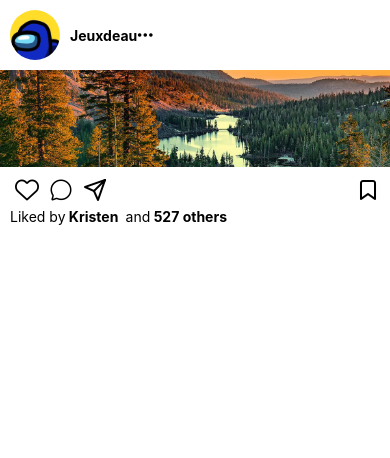
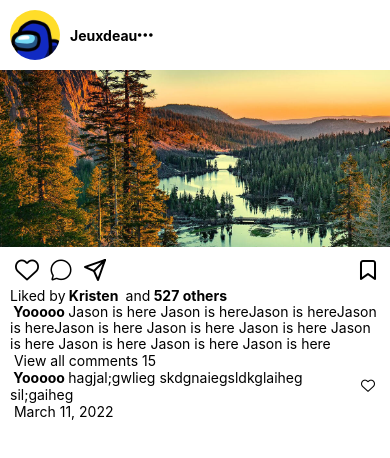
Before and after one commit to Jeuxdeau09/InstagramClone, a React Native app: screen / in a window 390 px wide. Shown: the top 458 px of the page. Built offline with nearby package versions, Linux system fonts and the light colour scheme.

Commit message:
finished UI

```diff
--- a/App.tsx
+++ b/App.tsx
@@ -61,13 +61,39 @@ const App = () => {
           />
         </View>
 
-        <Text>
+        {/* likes */}
+        <Text style={styles.text}>
           Liked by
-          <Text style={{fontWeight: fonts.weight.bold}}> Kristen </Text> and
-          <Text style={{fontWeight: fonts.weight.bold}}> 527 others </Text>
+          <Text style={styles.bold}> Kristen </Text> and
+          <Text style={styles.bold}> 527 others </Text>
         </Text>
 
         {/* Post description */}
+        <Text style={styles.text}>
+          <Text style={styles.bold}> Yooooo </Text>
+          Jason is here Jason is hereJason is hereJason is hereJason is here
+          Jason is here Jason is here Jason is here Jason is here Jason is here
+          Jason is here
+        </Text>
+
+        {/* Comments */}
+        <Text> View all comments 15</Text>
+        <View style={styles.comment}>
+          <Text style={styles.commentText}>
+            <Text style={styles.bold}> Yooooo </Text>
+            hagjal;gwlieg skdgnaiegsldkglaiheg sil;gaiheg
+          </Text>
+          <AntDesign
+            name={'hearto'}
+            size={14}
+            style={styles.icon}
+            color={colors.black}
+          />
+        </View>
+
+        {/*Posted date */}
+
+        <Text> March 11, 2022</Text>
       </View>
     </View>
   );
@@ -83,12 +109,31 @@ const styles = StyleSheet.create({
     padding: 10,
   },
 
+  commentText: {
+    color: colors.black,
+    flex: 1,
+  },
+
   image: {
     width: '100%',
     height: '70%',
   },
   icon: {marginHorizontal: 5},
   userAvatar: {width: 50, height: 50, borderRadius: 25, marginRight: 10},
+
+  text: {
+    color: colors.black,
+    lineHeight: 16,
+  },
+
+  bold: {
+    fontWeight: fonts.weight.bold,
+  },
+
+  comment: {
+    flexDirection: 'row',
+    alignItems: 'center',
+  },
 });
 
 export default App;
```
